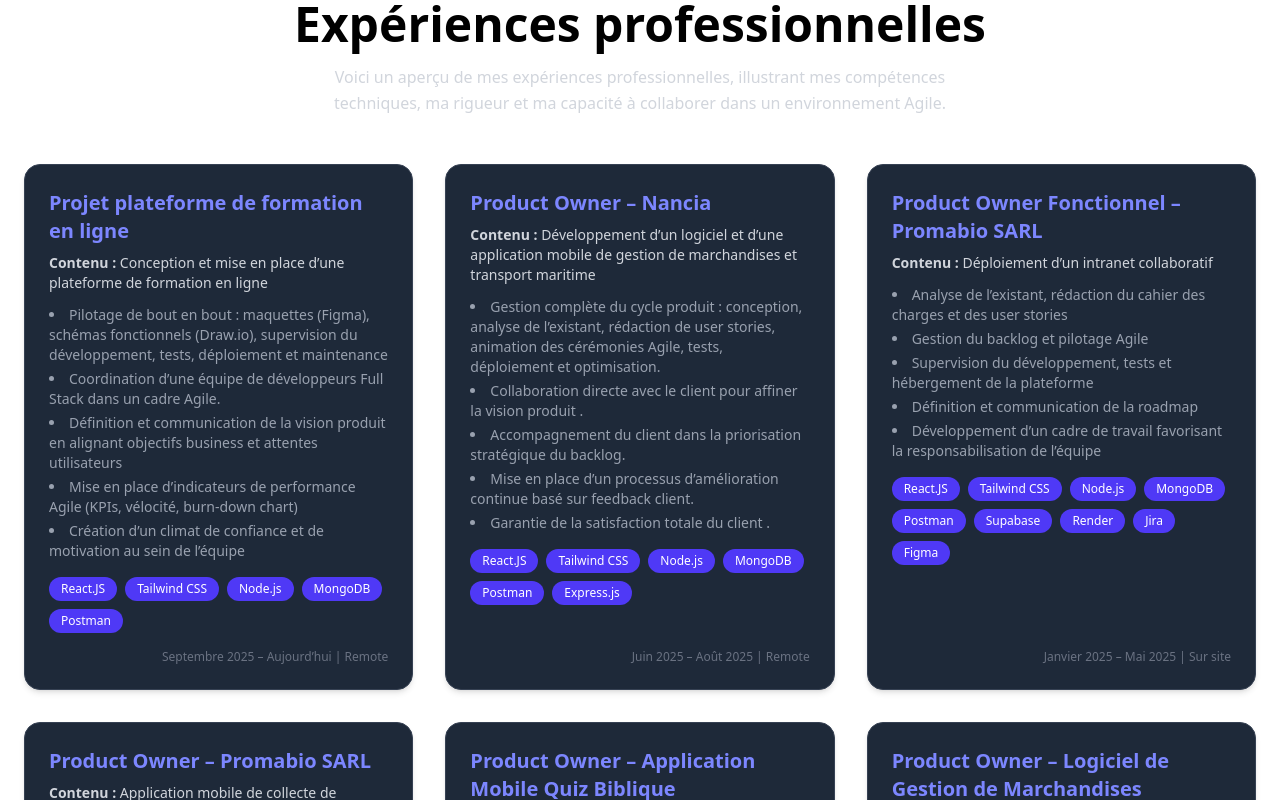
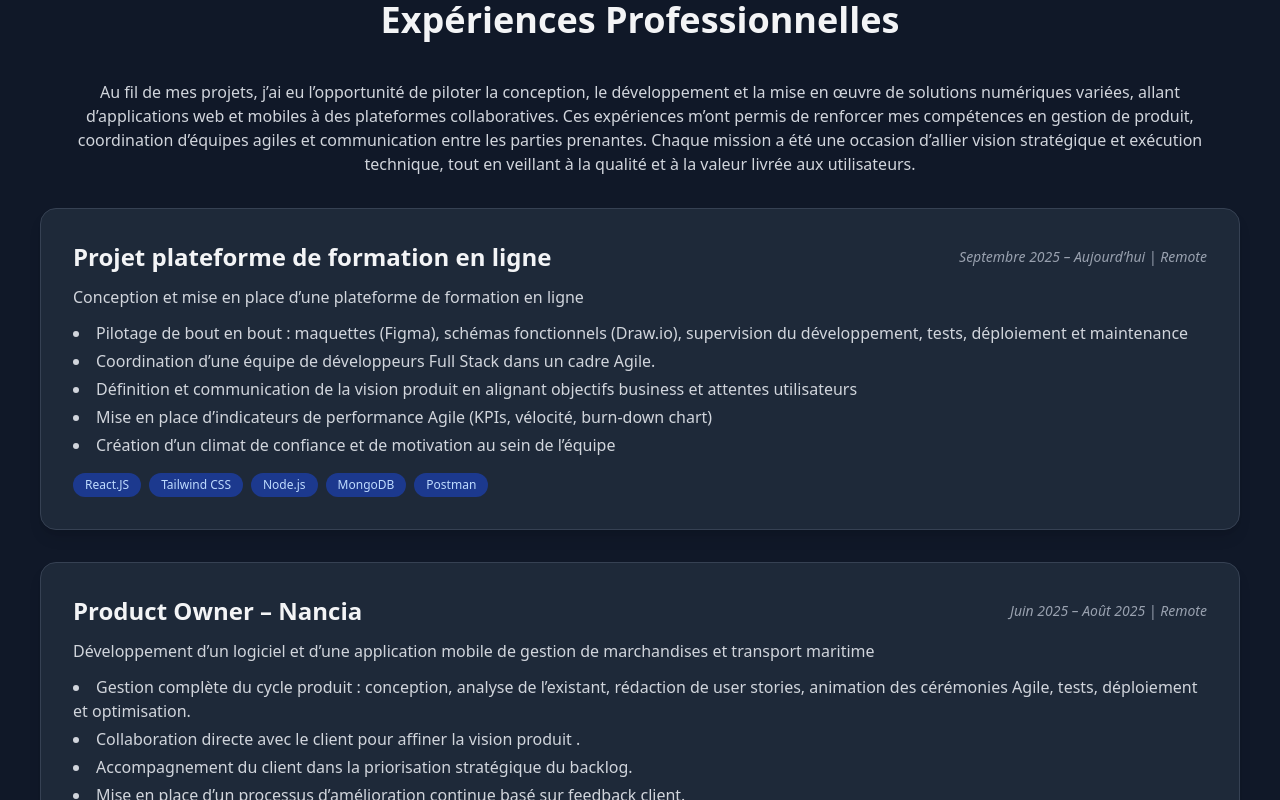
Before and after one commit to LaMa-Log/Portfolio, a React (Vite) app in the folder frontend/: page /formation in a window 1280 px wide. Shown: the top 800 px of the page. Built offline with nearby package versions, Linux system fonts and the light colour scheme.

Commit message:
Vérification partie éxperience

```diff
--- a/frontend/src/App.tsx
+++ b/frontend/src/App.tsx
@@ -1,7 +1,7 @@
 import { useRef } from "react";
 import Home from "./components/body/home";
 import Profil from "./components/body/profil";
-import Expert from "./components/body/experience";
+import Experiences from "./components/body/experience";
 import Project from "./components/body/project";
 import Competence from "./components/body/competence";
 import Contact from "./components/body/contact";
@@ -29,15 +29,15 @@ function App() {
           <Profil />
         </section>
 
-        <section  id="experience"  data-name="Expériences" className=" mb-40 md:mb-40 mb:40 scroll-mt-[400px] md:scroll-mt-[450px] lg:scroll-mt-[100px]">
-          <Expert />
+        <section  id="experiences"  data-name="Expériences" className=" mb-40 md:mb-40 mb:40 scroll-mt-[400px] md:scroll-mt-[450px] lg:scroll-mt-[100px]">
+          <Experiences />
         </section>
 
         <section id="competence" data-name="Compétences" className=" scroll-mt-[400px] md:scroll-mt-[450px] lg:scroll-mt-[100px]">
           <Competence />
         </section>
 
-        <section id="proj" data-name="Projets" className=" scroll-mt-[400px] md:scroll-mt-[450px] lg:scroll-mt-[100px]">
+        <section id="project" data-name="Projets" className=" scroll-mt-[400px] md:scroll-mt-[450px] lg:scroll-mt-[100px]">
           <Project />
         </section>
 
--- a/frontend/src/components/body/experience.tsx
+++ b/frontend/src/components/body/experience.tsx
@@ -1,5 +1,5 @@
 
-import { motion } from "framer-motion";
+import React from "react";
 
 const experiences = [
   {
@@ -104,89 +104,58 @@ const experiences = [
   },
 ]
 
-export default function Expert() {
-  const container = {
-    hidden: { opacity: 0 },
-    visible: {
-      opacity: 1,
-      transition: { staggerChildren: 0.25, duration: 0.6 },
-    },
-  };
-
-  const item = {
-    hidden: { opacity: 0, y: 40 },
-    visible: { opacity: 1, y: 0, transition: { duration: 0.6, ease: "easeOut" } },
-  };
-
+const Experiences: React.FC = () => {
   return (
-    <motion.section
-      initial="hidden"
-      whileInView="visible"
-      viewport={{ once: true, amount: 0.2 }}
-      variants={container}
-      className="flex flex-col items-center justify-center px-6 "
-    >
-      {/* Titre */}
-      <motion.h1
-        variants={item}
-        className="text-center font-bold text-4xl md:text-5xl mb-4"
-      >
-        Expériences professionnelles
-      </motion.h1>
-
-      {/* Description */}
-      <motion.p
-        variants={item}
-        className="text-center max-w-2xl mb-12 text-gray-300 leading-relaxed"
-      >
-        Voici un aperçu de mes expériences professionnelles, illustrant mes
-        compétences techniques, ma rigueur et ma capacité à collaborer dans un
-        environnement Agile.
-      </motion.p>
-
-      {/* Grille */}
-      <motion.div
-        variants={container}
-        className="grid grid-cols-1 md:grid-cols-2 lg:grid-cols-3 gap-8 w-full max-w-7xl"
-      >
-        {experiences.map((exp, index) => (
-          <motion.div
-            key={index}
-            variants={item}
-            whileHover={{ scale: 1.03 }}
-            className=" bg-gray-800 border border-gray-700 rounded-2xl shadow-md hover:shadow-lg transition-all duration-300 p-6 flex flex-col justify-between"
-          >
-            <div>
-              <h2 className="text-xl font-semibold text-indigo-400 mb-2">
-                {exp.titre}
+    <section className="w-full px-4 md:px-10 bg-gray-900">
+      <h2 className="text-3xl md:text-4xl font-bold mb-2 text-center text-gray-100">
+        Expériences Professionnelles
       </h2>
-              <p className="text-gray-300 text-sm mb-3">
-                <span className="font-semibold">Contenu :</span> {exp.contenu}
+      <p className="text-center text-gray-300 p-8 ">
+        Au fil de mes projets, j’ai eu l’opportunité de piloter la conception, le développement et la mise en œuvre de solutions numériques variées, allant d’applications web et mobiles à des plateformes collaboratives.
+        Ces expériences m’ont permis de renforcer mes compétences en gestion de produit, coordination d’équipes agiles et communication entre les parties prenantes.
+        Chaque mission a été une occasion d’allier vision stratégique et exécution technique, tout en veillant à la qualité et à la valeur livrée aux utilisateurs.
       </p>
 
-              <ul className="list-disc list-inside text-sm text-gray-400 space-y-1 mb-4">
-                {exp.descriptions.map((desc, i) => (
-                  <li key={i}>{desc}</li>
+      <div className="flex flex-col gap-8">
+        {experiences.map((exp, i) => (
+          <div
+            key={i}
+            className="bg-gray-800 shadow-lg rounded-2xl p-6 md:p-8 border border-gray-700 hover:shadow-xl  hover:border-blue-500 transition-all duration-300"
+          >
+            <div className="flex flex-col md:flex-row justify-between md:items-center mb-3">
+              <h3 className="text-xl md:text-2xl font-semibold text-gray-100">
+                {exp.titre}
+              </h3>
+              <span className="mt-2 md:mt-0 text-sm text-gray-400 italic">
+                {exp.date}
+              </span>
+            </div>
+
+            <p className="text-gray-300 mb-3">
+              {exp.contenu}
+            </p>
+
+            <ul className="list-disc list-inside text-gray-300 space-y-1 mb-4">
+              {exp.descriptions.map((d, j) => (
+                <li key={j}>{d}</li>
               ))}
             </ul>
 
             <div className="flex flex-wrap gap-2">
-                {exp.badges.map((badge, i) => (
+              {exp.badges.map((badge, k) => (
                 <span
-                    key={i}
-                    className="px-3 py-1 text-xs font-medium bg-indigo-600 text-white rounded-full"
+                  key={k}
+                  className="bg-blue-900 text-blue-200 px-3 py-1 rounded-full text-xs font-medium"
                 >
                   {badge}
                 </span>
               ))}
             </div>
           </div>
-            <p className="text-right text-xs text-gray-500 mt-4 font-medium">
-              {exp.date}
-            </p>
-          </motion.div>
         ))}
-      </motion.div>
-    </motion.section>
+      </div>
+    </section>
   );
-}
+};
+
+export default Experiences;
--- a/frontend/src/components/header/side.tsx
+++ b/frontend/src/components/header/side.tsx
@@ -9,9 +9,9 @@ export default function Side() {
       const navItems = [
         { name: "Accueil", id: "accueil" },
         { name: "Profil", id: "profil" },
-        { name: "Expériences", id: "experience" },
+        { name: "Expériences", id: "experiences" },
         { name: "Compétences", id: "competence" },
-        { name: "Projets", id: "proj" },
+        { name: "Projets", id: "project" },
         { name: "Contact", id: "contact" },
       ];
 
```
Lines whose indentation alone changed are shown as unchanged.
